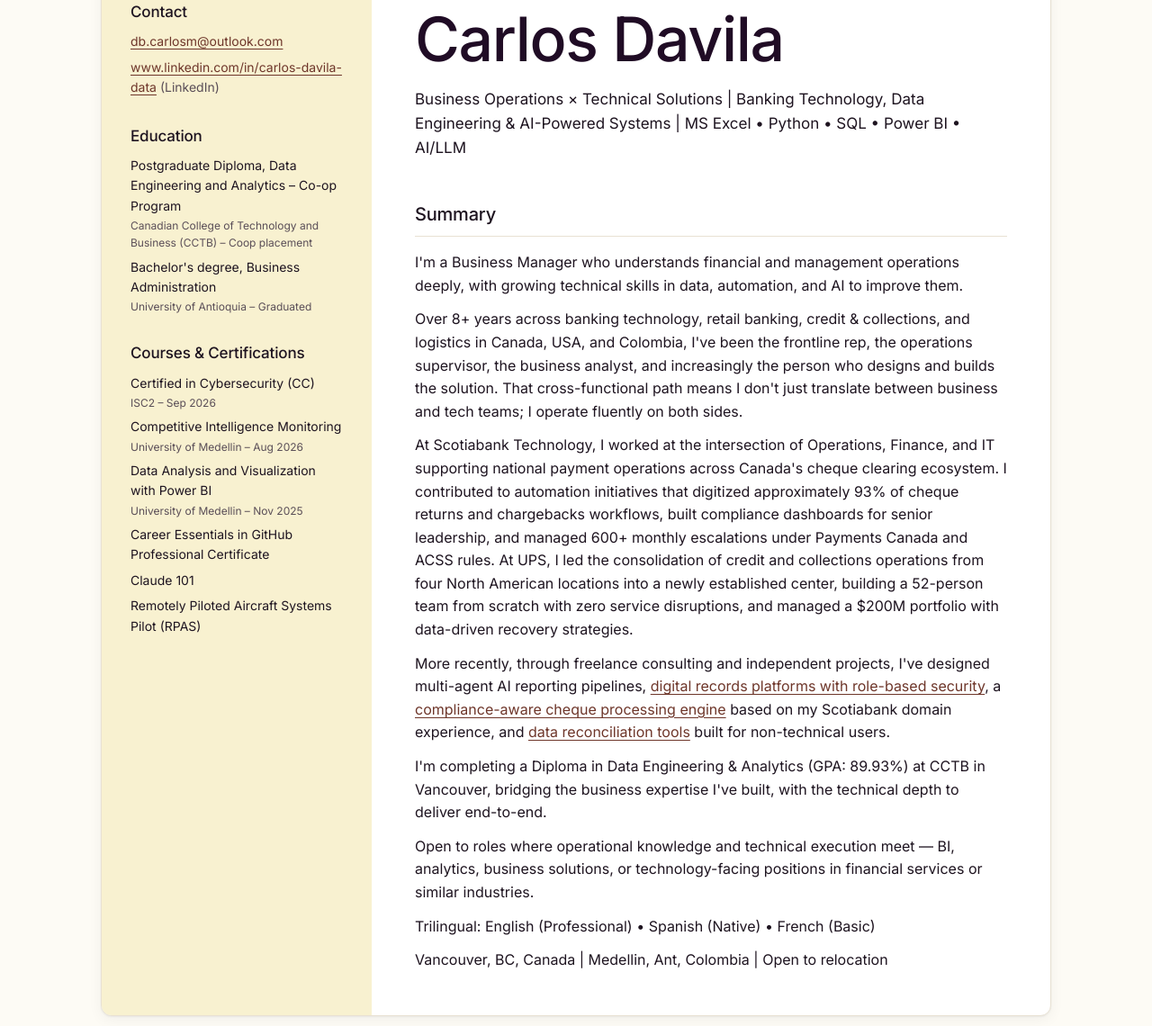
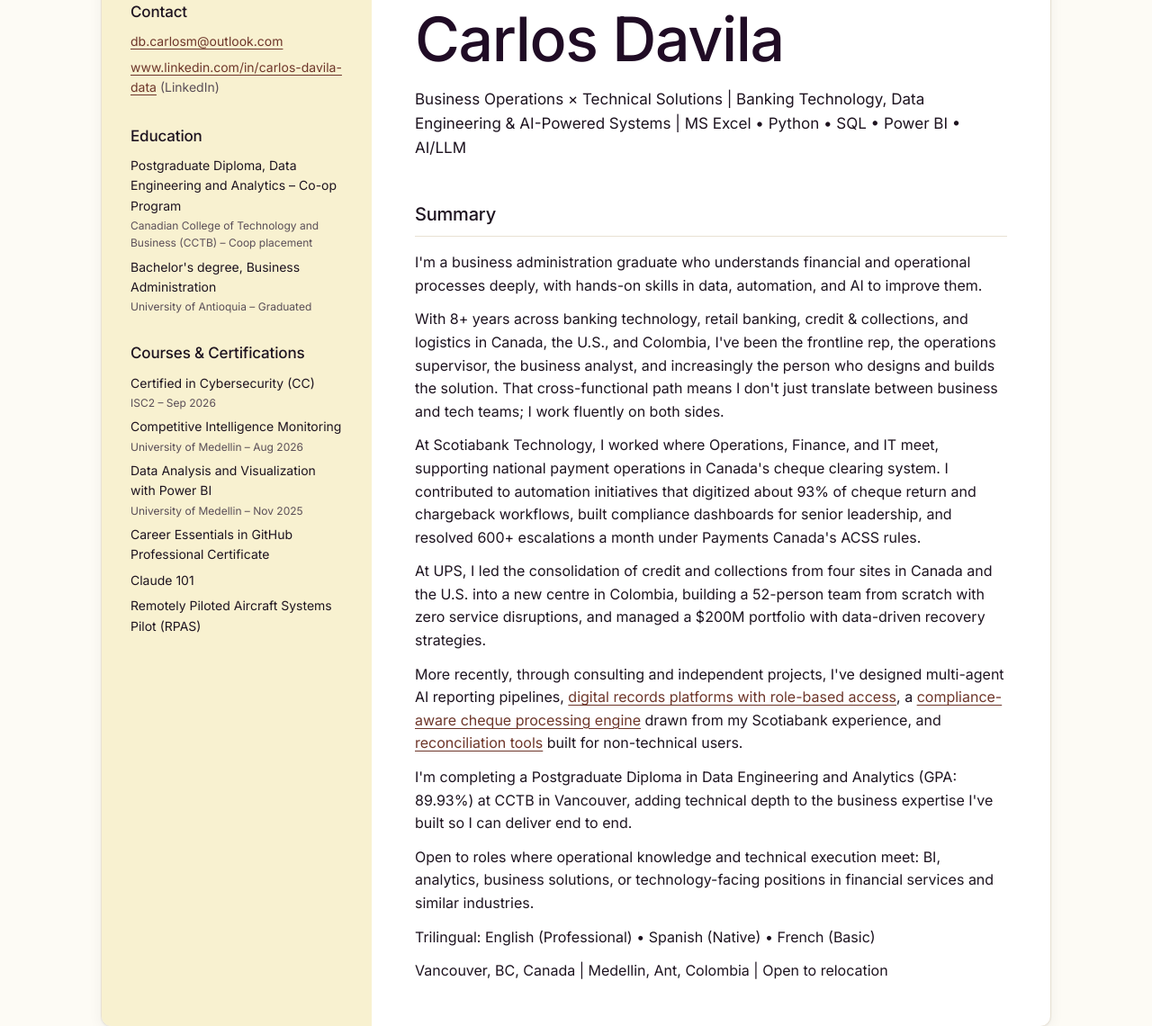
Before and after one commit to cardavil/cardavil.github.io, a plain HTML site: page index.html in a window 1280 px wide. Shown: the part 144-1284 px from the top of the page at 90% size. Drawn offline with Linux system fonts and the light colour scheme.

Commit message:
Resumen del perfil con el texto final del usuario
- EN: texto final, tal cual (business administration graduate, 8+, Postgraduate Diploma, Scotiabank y UPS en párrafos aparte).
- ES: solo cambia lo que cambió de sentido; los enlaces siguen en las mismas frases.

Co-Authored-By: Claude Opus 5.5 (1M context) <noreply@anthropic.com>

```diff
--- a/index.html
+++ b/index.html
@@ -50,12 +50,13 @@
         <section class="perfil-seccion" aria-labelledby="titulo-resumen">
           <h2 id="titulo-resumen">Summary</h2>
           <div class="perfil-texto">
-            <p>I'm a Business Manager who understands financial and management operations deeply, with growing technical skills in data, automation, and AI to improve them.</p>
-            <p>Over 8+ years across banking technology, retail banking, credit &amp; collections, and logistics in Canada, USA, and Colombia, I've been the frontline rep, the operations supervisor, the business analyst, and increasingly the person who designs and builds the solution. That cross-functional path means I don't just translate between business and tech teams; I operate fluently on both sides.</p>
-            <p>At Scotiabank Technology, I worked at the intersection of Operations, Finance, and IT supporting national payment operations across Canada's cheque clearing ecosystem. I contributed to automation initiatives that digitized approximately 93% of cheque returns and chargebacks workflows, built compliance dashboards for senior leadership, and managed 600+ monthly escalations under Payments Canada and ACSS rules. At UPS, I led the consolidation of credit and collections operations from four North American locations into a newly established center, building a 52-person team from scratch with zero service disruptions, and managed a $200M portfolio with data-driven recovery strategies.</p>
-            <p>More recently, through freelance consulting and independent projects, I've designed multi-agent AI reporting pipelines, <a href="projects/conecta/">digital records platforms with role-based security</a>, a <a href="projects/academic/#chequeguard">compliance-aware cheque processing engine</a> based on my Scotiabank domain experience, and <a href="projects/academic/#conciliacion">data reconciliation tools</a> built for non-technical users.</p>
-            <p>I'm completing a Diploma in Data Engineering &amp; Analytics (GPA: 89.93%) at CCTB in Vancouver, bridging the business expertise I've built, with the technical depth to deliver end-to-end.</p>
-            <p>Open to roles where operational knowledge and technical execution meet — BI, analytics, business solutions, or technology-facing positions in financial services or similar industries.</p>
+            <p>I'm a business administration graduate who understands financial and operational processes deeply, with hands-on skills in data, automation, and AI to improve them.</p>
+            <p>With 8+ years across banking technology, retail banking, credit &amp; collections, and logistics in Canada, the U.S., and Colombia, I've been the frontline rep, the operations supervisor, the business analyst, and increasingly the person who designs and builds the solution. That cross-functional path means I don't just translate between business and tech teams; I work fluently on both sides.</p>
+            <p>At Scotiabank Technology, I worked where Operations, Finance, and IT meet, supporting national payment operations in Canada's cheque clearing system. I contributed to automation initiatives that digitized about 93% of cheque return and chargeback workflows, built compliance dashboards for senior leadership, and resolved 600+ escalations a month under Payments Canada's ACSS rules.</p>
+            <p>At UPS, I led the consolidation of credit and collections from four sites in Canada and the U.S. into a new centre in Colombia, building a 52-person team from scratch with zero service disruptions, and managed a $200M portfolio with data-driven recovery strategies.</p>
+            <p>More recently, through consulting and independent projects, I've designed multi-agent AI reporting pipelines, <a href="projects/conecta/">digital records platforms with role-based access</a>, a <a href="projects/academic/#chequeguard">compliance-aware cheque processing engine</a> drawn from my Scotiabank experience, and <a href="projects/academic/#conciliacion">reconciliation tools</a> built for non-technical users.</p>
+            <p>I'm completing a Postgraduate Diploma in Data Engineering and Analytics (GPA: 89.93%) at CCTB in Vancouver, adding technical depth to the business expertise I've built so I can deliver end to end.</p>
+            <p>Open to roles where operational knowledge and technical execution meet: BI, analytics, business solutions, or technology-facing positions in financial services and similar industries.</p>
             <p>Trilingual: English (Professional) • Spanish (Native) • French (Basic)</p>
             <p>Vancouver, BC, Canada | Medellin, Ant, Colombia | Open to relocation</p>
           </div>
```
Also changed, not shown: es/index.html (+6 -5 lines).
